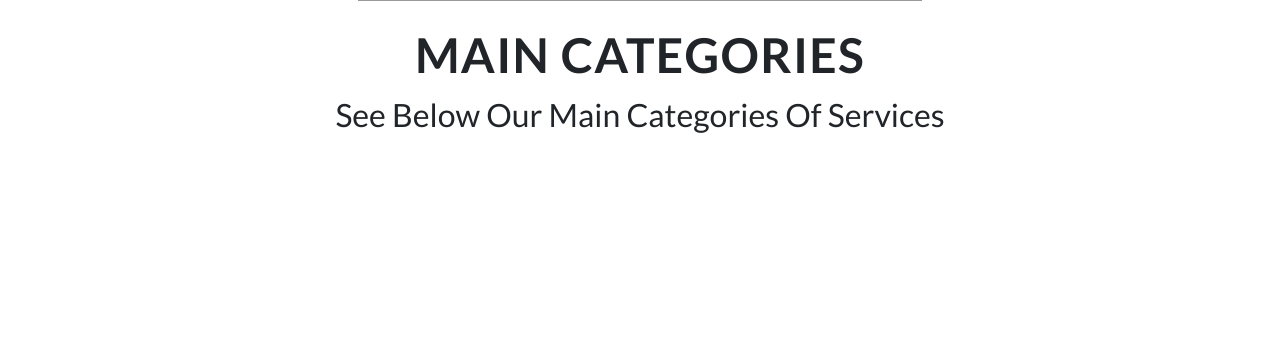
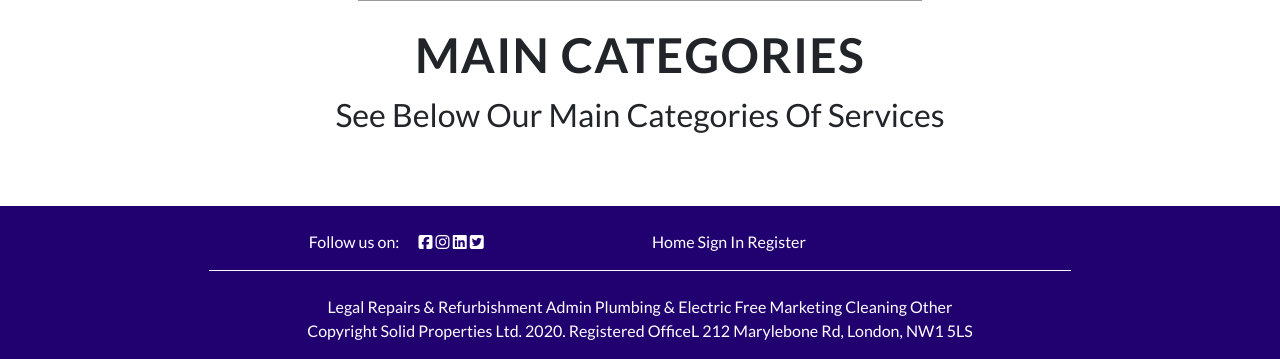
Before and after one commit to Astig-1982/Solid-Properties-Project, a Django app: page / in a window 1280 px wide. Shown: the part 626-985 px from the top of the page. Before the commit the page ends 759 px from the top, so only its background shows below. Run offline with Django 3.2, Linux system fonts and the light colour scheme; data that the repository does not hold is empty; some libraries are stand-ins or nearby versions.

Commit message:
Created the footer and started styling

```diff
--- a/home/templates/home/index.html
+++ b/home/templates/home/index.html
@@ -31,3 +31,47 @@
 </div>
 
 {% endblock %}
+
+{% block footer %}
+
+<div class="container-fluid footer-container">
+    <div class="row">
+        <div class="col-md-6">
+            <p id="social-paragraph">Follow us on:
+                <span id="facebook-span"><i class="fab fa-facebook-square"></i></span>
+                <span><i class="fab fa-instagram"></i></span>
+                <span><i class="fab fa-linkedin"></i></span>
+                <span><i class="fab fa-twitter-square"></i></span>
+            </p>
+        </div>
+        <div class="col-md-6">
+            <div>
+                <a href="#">Home</a>
+                <a href="#">Sign In</a>
+                {% if request.user.is_authenticated %}
+                    <a href="#">Sign Out</a>
+                {% else %}
+                    <a href="#">Register</a>
+                {% endif %}
+            </div>
+        </div>
+    </div>
+    <div class="mx-auto footer-horizontal"></div>
+    <div class="row footer-categories">
+        <div class="col-12">
+            <div class="mx-auto text-center">
+                <a href="#">Legal</a>
+                <a href="#">Repairs & Refurbishment</a>
+                <a href="#">Admin</a>
+                <a href="#">Plumbing & Electric</a>
+                <a href="#">Free</a>
+                <a href="#">Marketing</a>
+                <a href="#">Cleaning</a>
+                <a href="#">Other</a>
+            </div>
+            <p class="mx-auto text-center">Copyright Solid Properties Ltd. 2020. Registered OfficeL 212 Marylebone Rd, London, NW1 5LS</p>
+        </div>
+    </div>
+</div>
+
+{% endblock %}
--- a/static/css/base.css
+++ b/static/css/base.css
@@ -25,6 +25,37 @@ body {
     text-transform: uppercase;
     font-weight: 300;
     letter-spacing: .05rem;
+}
+
+/* --------------- footer section starts here -------------- */
+
+.footer-container {
+    background-color: rgb(33,0,112);
+    color: #ffffff;
+    padding: 1.5rem 1.5rem 0 1.5rem;
+}
+
+.footer-container a {
+    color: #ffffff;
+    text-decoration: none;
+}
+
+.footer-horizontal {
+    width: 70%;
+    height: .05rem;
+    background-color: #ffffff;
+}
+
+#social-paragraph {
+    margin-left: 17.8rem;
+}
+
+#facebook-span {
+    margin-left: 1rem;
+}
+
+.footer-categories {
+    margin-top: 1.5rem;
 }
 
 /* --------------- home page starts here -------------- */
--- a/templates/base.html
+++ b/templates/base.html
@@ -88,6 +88,9 @@
     {% block content %}
     {% endblock %}
 
+    {% block footer %}
+    {% endblock %}
+
     {% block postloadjs %}
     {% endblock %}
 
```
